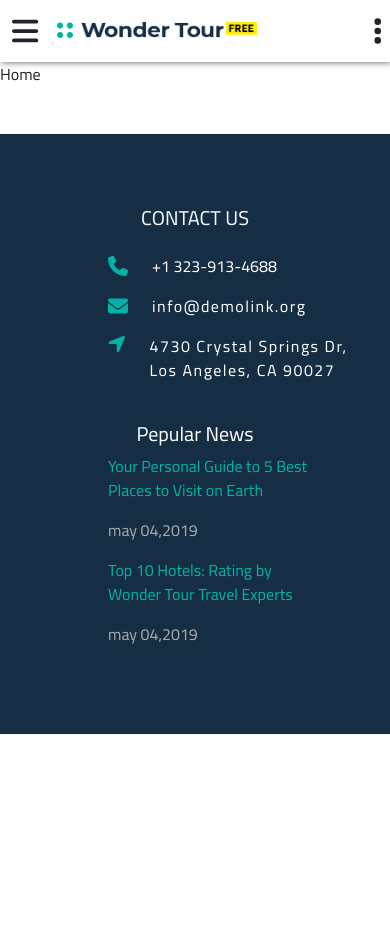
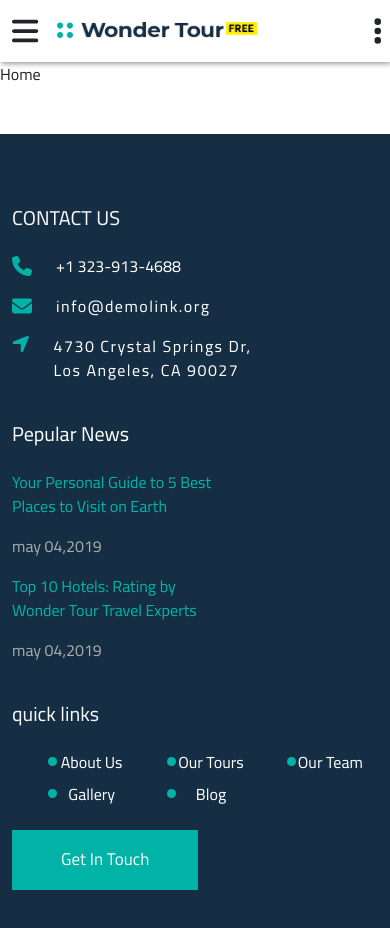
Before and after one commit to Gamal-Ramadan-1/Wonder-Tour, a React (Create React App) app: page / in a window 390 px wide. Shown: the top 928 px of the page. Before the commit the page ends 844 px from the top, so only its background shows below. Built offline with nearby package versions, Linux system fonts and the light colour scheme; a web font is replaced by a local one.

Commit message:
Add Quick Links in Footer Section

```diff
--- a/src/components/Buttons/Scale3d.js
+++ b/src/components/Buttons/Scale3d.js
@@ -2,7 +2,7 @@ import React from 'react'
 import './Scale3d.scss'
 const Scale3d = (props) => {
     return (
-        <div className="btn text-capitalize px-4 py-2 get-free-quote">
+        <div className={"btn text-capitalize get-free-quote " + props.Classes}>
             {props.Text}
         </div>
     )
--- a/src/components/Buttons/Scale3d.scss
+++ b/src/components/Buttons/Scale3d.scss
@@ -8,6 +8,10 @@
     position: relative !important;
     overflow: hidden !important;
     color: black !important;
+    padding-top: 0.5rem;
+    padding-bottom: 0.5rem;
+    padding-right: 1.5rem;
+    padding-left: 1.5rem;
 }
 
 .get-free-quote::before {
@@ -33,3 +37,9 @@
 .get-free-quote:hover {
     color: white !important;
 }
+.background {
+    background-color: $Sucsess-Color !important;
+}
+.background:hover {
+    background-color: #50ba87 !important;
+}
--- a/src/components/Footer/Footer.js
+++ b/src/components/Footer/Footer.js
@@ -1,5 +1,6 @@
 import React from 'react'
 import './Footer.scss'
+import Scale3d from "../Buttons/Scale3d"
 const Footer = () => {
     return (
         <>
@@ -28,8 +29,8 @@ const Footer = () => {
                             </div>
                         </div>
                         <div className="col-lg-4 col-md-6 col-sm-12 pepular-news">
-                            <h5 className='text-lg-start text-center'>pepular news</h5>
-                            <div className='ms-lg-0 ms-5 ps-lg-0 ps-5 content'>
+                            <h5 className='text-lg-start text-center mb-4'>pepular news</h5>
+                            <div className='ms-lg-0 ms-5 ps-lg-0 ps-5 content '>
                                 <p>
                                     <a href='http//Google.com' className='mb-1'>Your Personal Guide to 5 Best <br className='d-lg-block d-inline-block' />  Places to Visit on Earth </a>
                                 </p>
@@ -40,7 +41,26 @@ const Footer = () => {
                                 <p className="date">may 04,2019</p>
                             </div>
                         </div>
-                        <div className="col-lg-4 col-md-6 col-sm-12"></div>
+                        <div className="col-lg-4 col-md-6 col-sm-12 quick-links">
+                            <h5 className='text-light mb-4'>quick links</h5>
+                            <ul className='d-lg-inline-block d-none'>
+                                <li className='text-capitalize mb-2 w-50 float-start'><a href="http//Google.com"> about us </a></li>
+                                <li className='text-capitalize mb-2 w-50 float-end'><a href="http//Google.com"> gallery </a></li>
+                                <li className='text-capitalize mb-2 w-50 float-start'><a href="http//Google.com"> our tours </a></li>
+                                <li className='text-capitalize mb-2 w-50 float-end'><a href="http//Google.com"> blog </a></li>
+                                <li className='text-capitalize mb-2'><a href="http//Google.com"> our team </a></li>
+                            </ul>
+                            <ul className='d-lg-none d-inline-block'>
+                                <div className="row">
+                                    <li className='text-capitalize mb-2 col-4 text-center'><a href="http//Google.com"> about us </a></li>
+                                    <li className='text-capitalize mb-2 col-4 text-center'><a href="http//Google.com"> our tours </a></li>
+                                    <li className='text-capitalize mb-2 col-4 text-center'><a href="http//Google.com"> our team </a></li>
+                                    <li className='text-capitalize mb-2 col-4 text-center'><a href="http//Google.com"> gallery </a></li>
+                                    <li className='text-capitalize mb-2 col-4 text-center'><a href="http//Google.com"> blog </a></li>
+                                </div>
+                            </ul>
+                            <Scale3d Text="get in touch" Classes="py-3 px-5 background text-light" />
+                        </div>
                     </div>
                 </div>
 
--- a/src/components/Footer/Footer.scss
+++ b/src/components/Footer/Footer.scss
@@ -3,7 +3,7 @@
 footer {
     background-color: $Dark-Color;
     .contact-us {
-        @media screen and (width: 768px) {
+        @media screen and (max-width: 768px) {
             .content {
                 display: flex;
                 justify-content: space-around;
@@ -18,8 +18,9 @@ footer {
                 text-align: left !important;
             }
         }
-        @media screen and (width: 426px) {
+        @media screen and (max-width: 426px) {
             .content {
+                display: inline-block;
                 .location-icon {
                     margin-top: 0px !important;
                 }
@@ -41,7 +42,7 @@ footer {
         }
     }
     .pepular-news {
-        @media screen and (width: 768px) {
+        @media screen and (max-width: 768px) {
             .content {
                 padding: 0px !important;
                 margin: 0px !important;
@@ -65,6 +66,55 @@ footer {
             color: #aaa;
         }
     }
+    .quick-links {
+        @media screen and (max-width: 768px) {
+            ul {
+                li {
+                    ::before {
+                        left: -5px !important;
+                    }
+                }
+            }
+        }
+        @media screen and (max-width: 426px) {
+            ul {
+                li {
+                    ::before {
+                        left: 16px !important;
+                    }
+                }
+            }
+        }
+        @media screen and (max-width: 376px) {
+            ul {
+                li {
+                    ::before {
+                        left: 0px !important;
+                    }
+                }
+            }
+        }
+        ul {
+            list-style: none;
+            li {
+                position: relative;
+                ::before {
+                    content: "";
+                    background-color: $Sucsess-Color;
+                    border-radius: 50%;
+                    width: 9px;
+                    height: 9px;
+                    position: absolute;
+                    left: -20px;
+                    bottom: 8px;
+                }
+                a {
+                    text-decoration: none;
+                    color: white !important;
+                }
+            }
+        }
+    }
 }
 
 .copyright {
```
